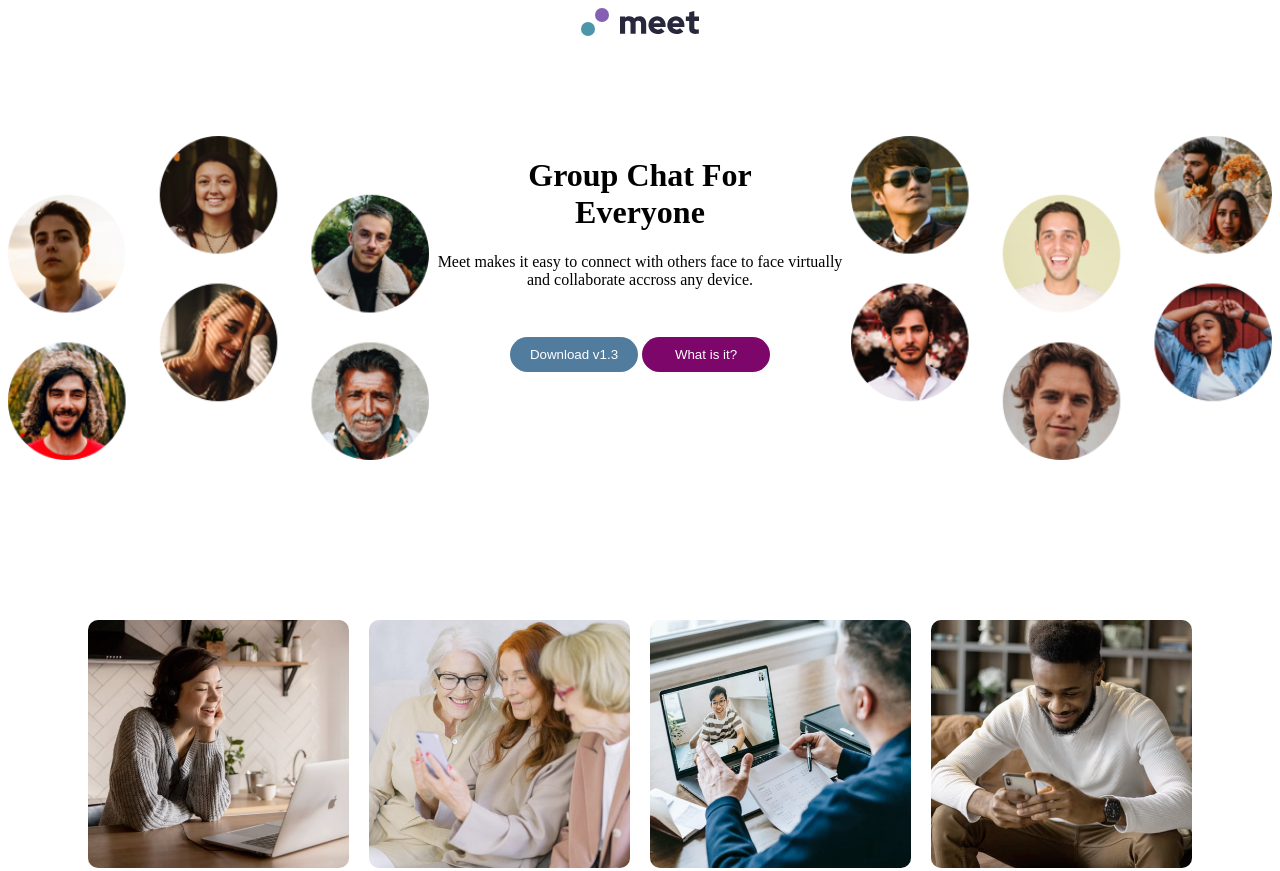
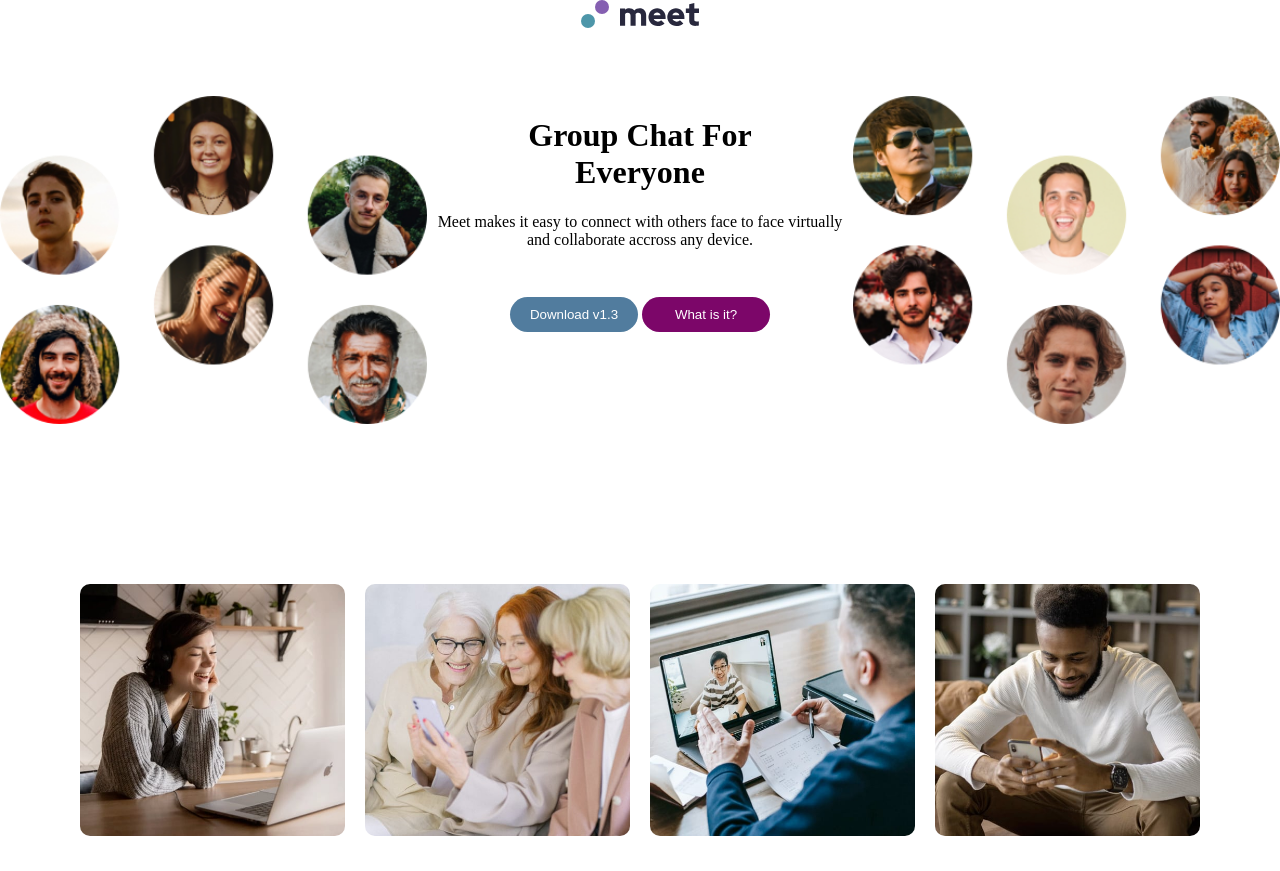
Before and after one commit to sundaygodwin007/meet-project, a plain HTML site: page index.html in a window 1280 px wide. Shown: the top 871 px of the page. Drawn offline with Linux system fonts and the light colour scheme.

Commit message:
made the logo fixed and also removed the auto margins

```diff
--- a/meetstyle.css
+++ b/meetstyle.css
@@ -1,6 +1,9 @@
-/* centerlizing the logo */
+/* centerlizing the logo and making it fixed just incase of when you are scrolling it doesnt move*/
 nav {
+  position: fixed;
   text-align: center;
+  background-color: white;
+  width: 100%;
 }
 
 /* hiding the image for the tablet screen from being visible on mobile screen */
@@ -10,6 +13,10 @@ nav {
 }
 
 /* giving the section and the article content space all round */
+
+body {
+  margin: 0 0;
+}
 
 body section,
 article {
```
